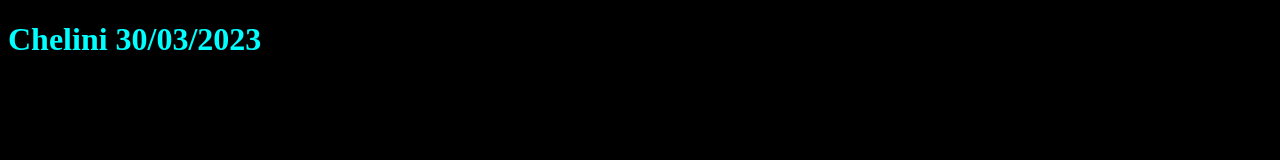
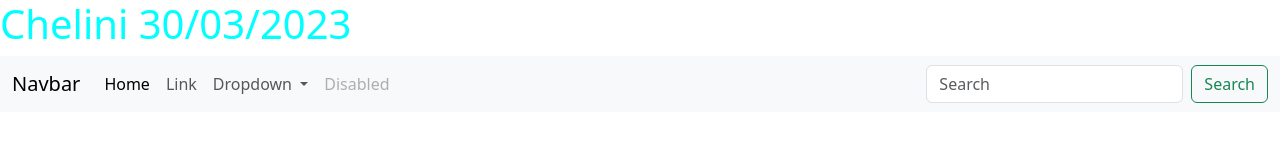
Before and after one commit to LorenzoChelini/Chelini-Compito1, a plain HTML site: page index.html in a window 1280 px wide. Drawn offline with nearby package versions, Linux system fonts and the light colour scheme.

Commit message:
add navbar

```diff
--- a/css/style.css
+++ b/css/style.css
@@ -1,6 +1,3 @@
-body{
-    background-color: black;
-}
 .titolo{
     color: cyan;
 }
--- a/index.html
+++ b/index.html
@@ -5,9 +5,51 @@
     <meta http-equiv="X-UA-Compatible" content="IE=edge">
     <meta name="viewport" content="width=device-width, initial-scale=1.0">
     <link rel="stylesheet" href="css/style.css">
+    <link href="https://cdn.jsdelivr.net/npm/bootstrap@5.3.0-alpha2/dist/css/bootstrap.min.css" rel="stylesheet" integrity="sha384-aFq/bzH65dt+w6FI2ooMVUpc+21e0SRygnTpmBvdBgSdnuTN7QbdgL+OapgHtvPp" crossorigin="anonymous">
     <title>CheliniCompito1</title>
 </head>
 <body>
     <h1 class="titolo">Chelini 30/03/2023</h1>
+
+    <nav class="navbar navbar-expand-lg bg-body-tertiary">
+        <div class="container-fluid">
+          <a class="navbar-brand" href="#">Navbar</a>
+          <button class="navbar-toggler" type="button" data-bs-toggle="collapse" data-bs-target="#navbarSupportedContent" aria-controls="navbarSupportedContent" aria-expanded="false" aria-label="Toggle navigation">
+            <span class="navbar-toggler-icon"></span>
+          </button>
+          <div class="collapse navbar-collapse" id="navbarSupportedContent">
+            <ul class="navbar-nav me-auto mb-2 mb-lg-0">
+              <li class="nav-item">
+                <a class="nav-link active" aria-current="page" href="#">Home</a>
+              </li>
+              <li class="nav-item">
+                <a class="nav-link" href="#">Link</a>
+              </li>
+              <li class="nav-item dropdown">
+                <a class="nav-link dropdown-toggle" href="#" role="button" data-bs-toggle="dropdown" aria-expanded="false">
+                  Dropdown
+                </a>
+                <ul class="dropdown-menu">
+                  <li><a class="dropdown-item" href="#">Action</a></li>
+                  <li><a class="dropdown-item" href="#">Another action</a></li>
+                  <li><hr class="dropdown-divider"></li>
+                  <li><a class="dropdown-item" href="#">Something else here</a></li>
+                </ul>
+              </li>
+              <li class="nav-item">
+                <a class="nav-link disabled">Disabled</a>
+              </li>
+            </ul>
+            <form class="d-flex" role="search">
+              <input class="form-control me-2" type="search" placeholder="Search" aria-label="Search">
+              <button class="btn btn-outline-success" type="submit">Search</button>
+            </form>
+          </div>
+        </div>
+      </nav>
+
+
+
+    <script src="https://cdn.jsdelivr.net/npm/bootstrap@5.3.0-alpha2/dist/js/bootstrap.bundle.min.js" integrity="sha384-qKXV1j0HvMUeCBQ+QVp7JcfGl760yU08IQ+GpUo5hlbpg51QRiuqHAJz8+BrxE/N" crossorigin="anonymous"></script>
 </body>
 </html>
```
